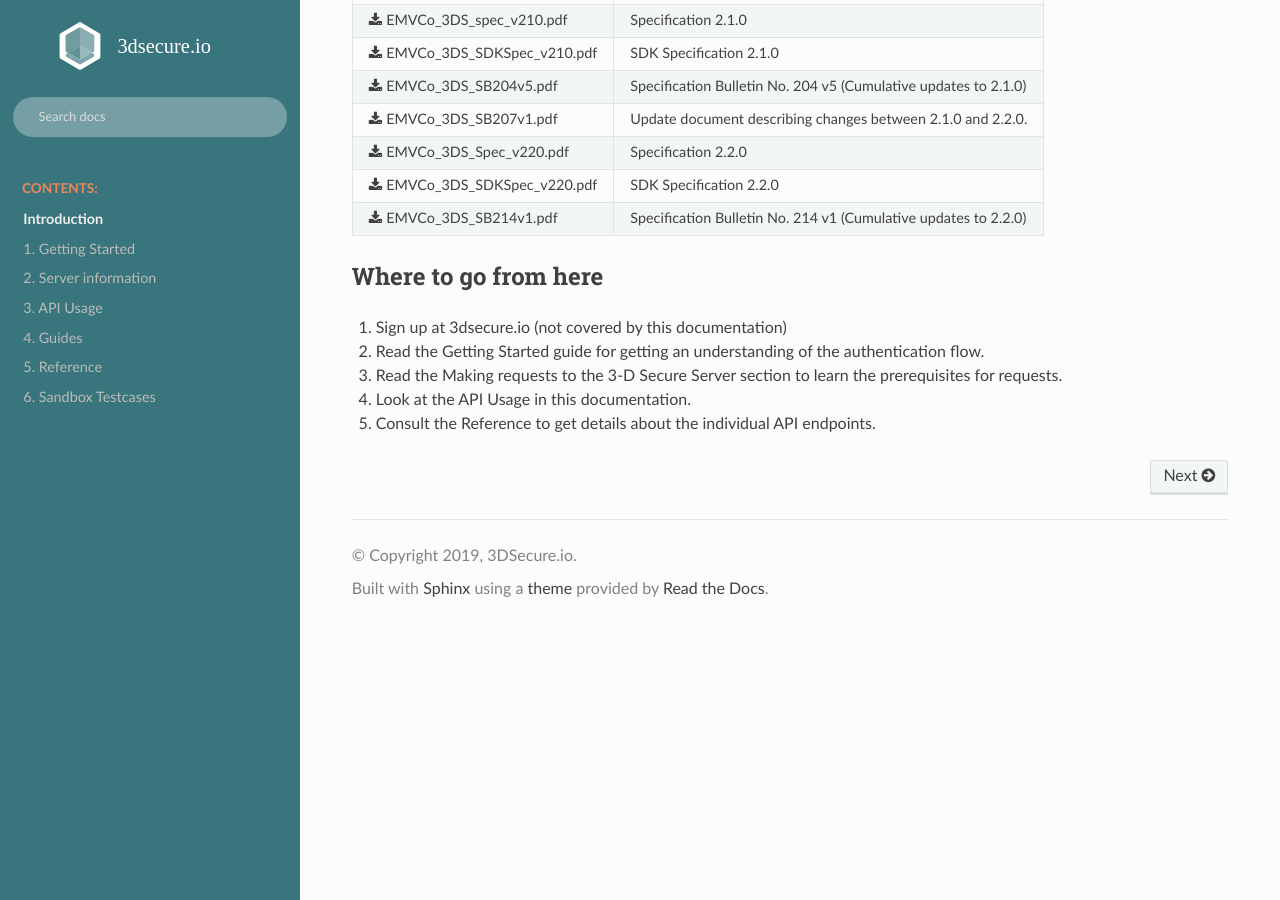
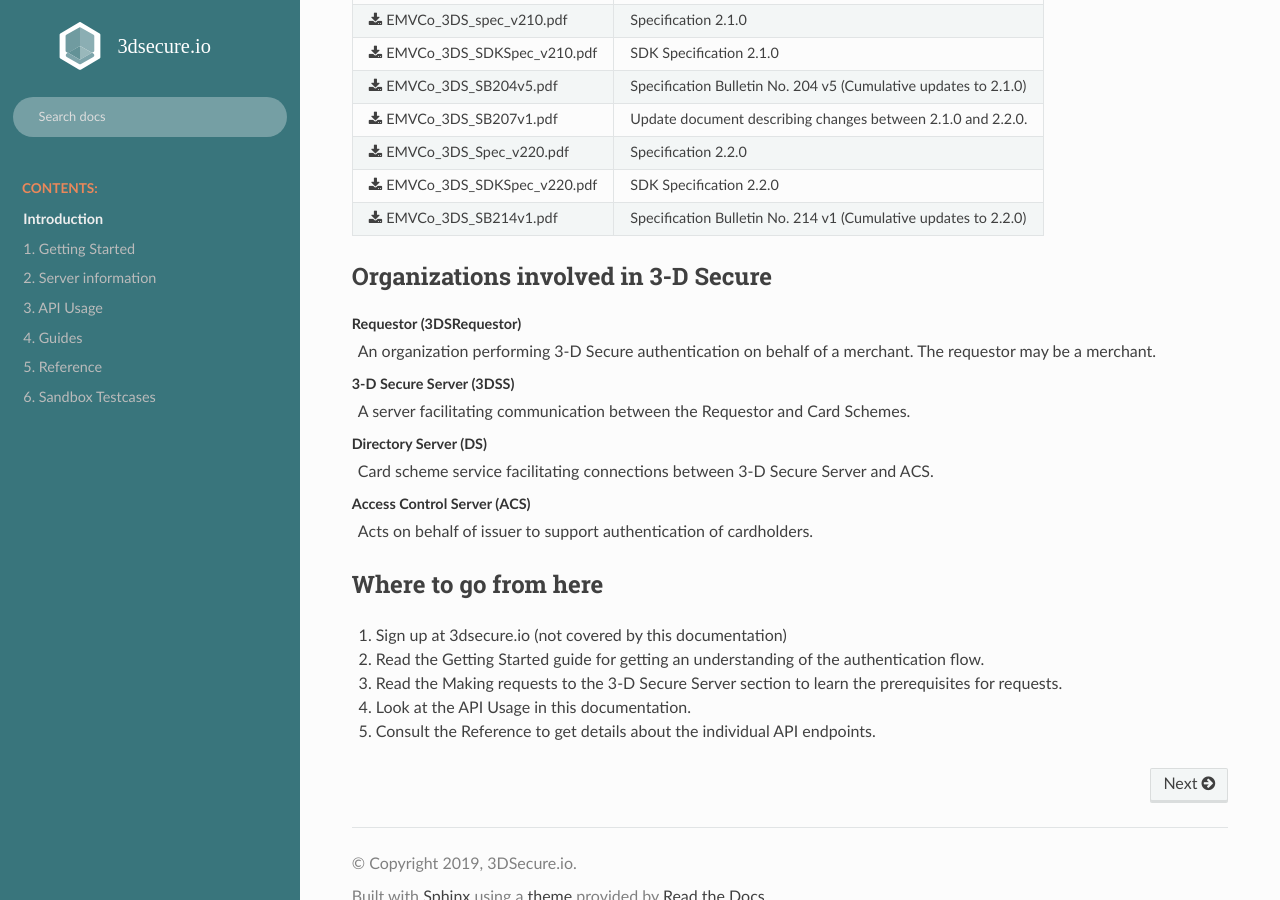
Before and after one commit to clearhaus/3DSv2-api-documentation, a Sphinx documentation site: the page built from source/index.rst, in a window 1280 px wide and 900 px high, scrolled down 1580 px. Built offline with Sphinx 7.4.7 and the Read the Docs theme 2.0.0, drawn with Linux system fonts in a browser that asks for light colours.

Commit message:
Describes the parties involved in 3dsecure.

```diff
--- a/source/index.rst
+++ b/source/index.rst
@@ -72,7 +72,7 @@ Devoted team
 .. _what-is-a-3-d-secure-server:
 
 What is a 3-D Secure Server?
-===========================================
+============================
 
 A 3-D Secure Server is used in the financial industry, to facilitate cardholder
 authentication in preparation for e.g. making a purchase. The specification is
@@ -117,6 +117,22 @@ that you do not need to refer to the specification.
   * - :download:`EMVCo_3DS_SB214v1.pdf <specifications/EMVCo_3DS_SB214v1.pdf>`
     - Specification Bulletin No. 214 v1 (Cumulative updates to 2.2.0)
 
+Organizations involved in 3-D Secure
+====================================
+
+Requestor (3DSRequestor)
+  An organization performing 3-D Secure authentication on behalf of a merchant.
+  The requestor may be a merchant.
+
+3-D Secure Server (3DSS)
+  A server facilitating communication between the Requestor and Card Schemes.
+
+Directory Server (DS)
+  Card scheme service facilitating connections between 3-D Secure Server and ACS.
+
+Access Control Server (ACS)
+  Acts on behalf of issuer to support authentication of cardholders.
+
 Where to go from here
 =====================
 
```
